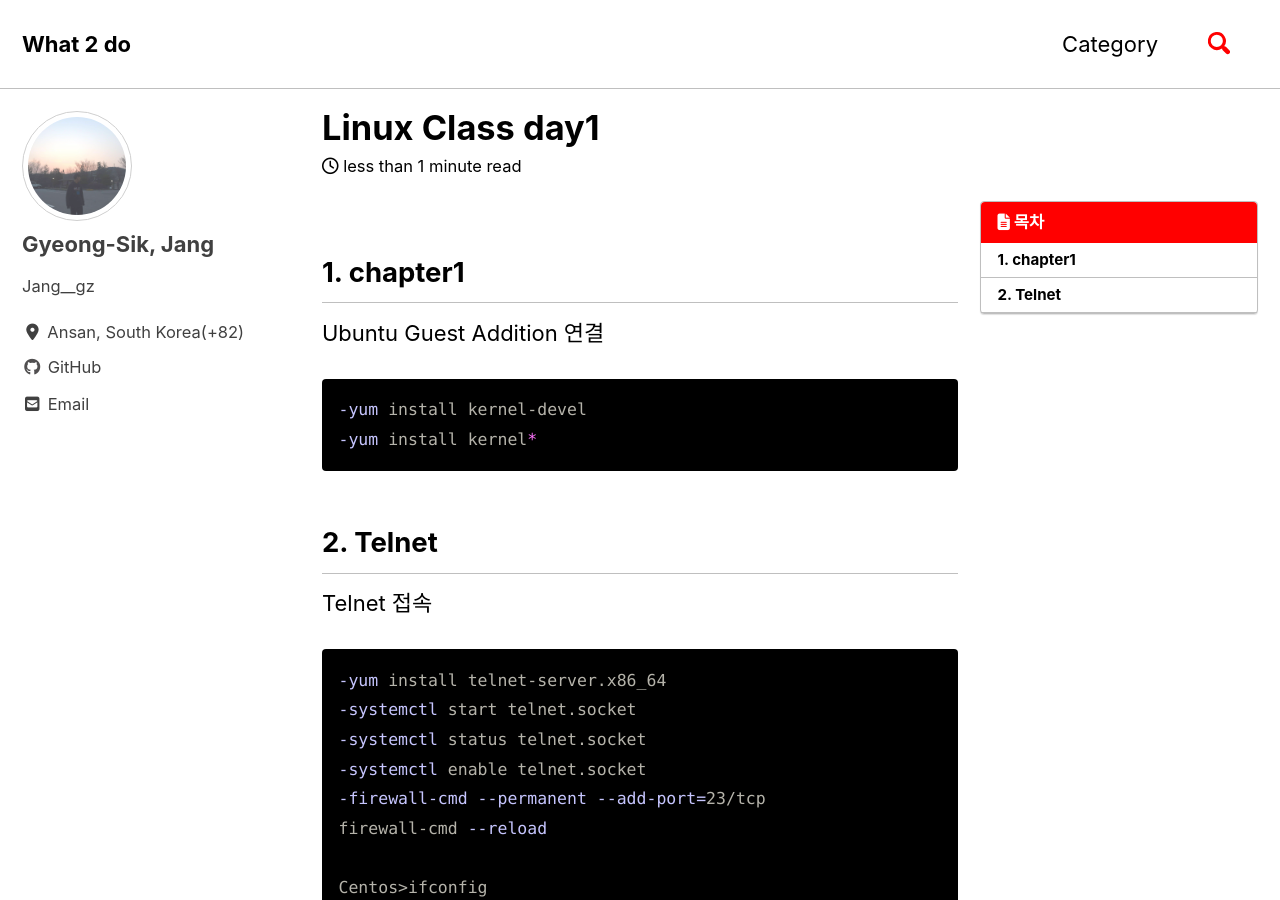
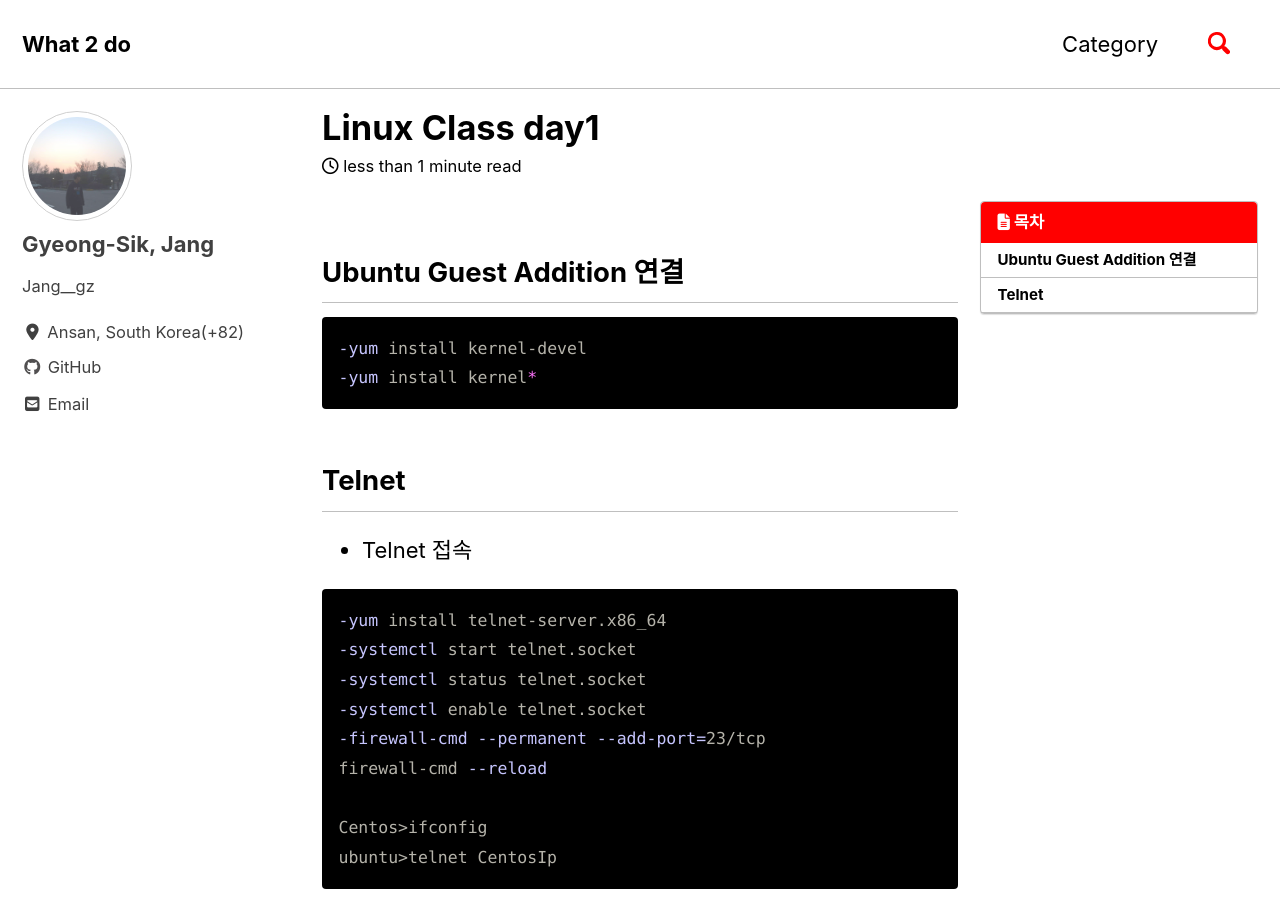
Before and after one commit to JangGyeongSik/JangGyeongSik.github.io, a Jekyll site: the page built from _posts/2019-07-09-basic_1-post.md, in a window 1280 px wide and 900 px high. Built offline with Jekyll 4.4.1, drawn with Linux system fonts in a browser that asks for light colours; cached includes are drawn as plain includes; nearby versions of some CDN libraries.

Commit message:
Update 2019-07-09-basic_1-post.md

````diff
--- a/_posts/2019-07-09-basic_1-post.md
+++ b/_posts/2019-07-09-basic_1-post.md
@@ -7,17 +7,17 @@ toc_sticky: true
 toc_label : 목차
 ---
 
-## 1. chapter1
+## Ubuntu Guest Addition 연결
 
-Ubuntu Guest Addition 연결
+
 ```bash
 -yum install kernel-devel
 -yum install kernel*
 ```
 
-## 2. Telnet
+## Telnet
 
-Telnet 접속
+- Telnet 접속
 
 ```bash
 -yum install telnet-server.x86_64
````
